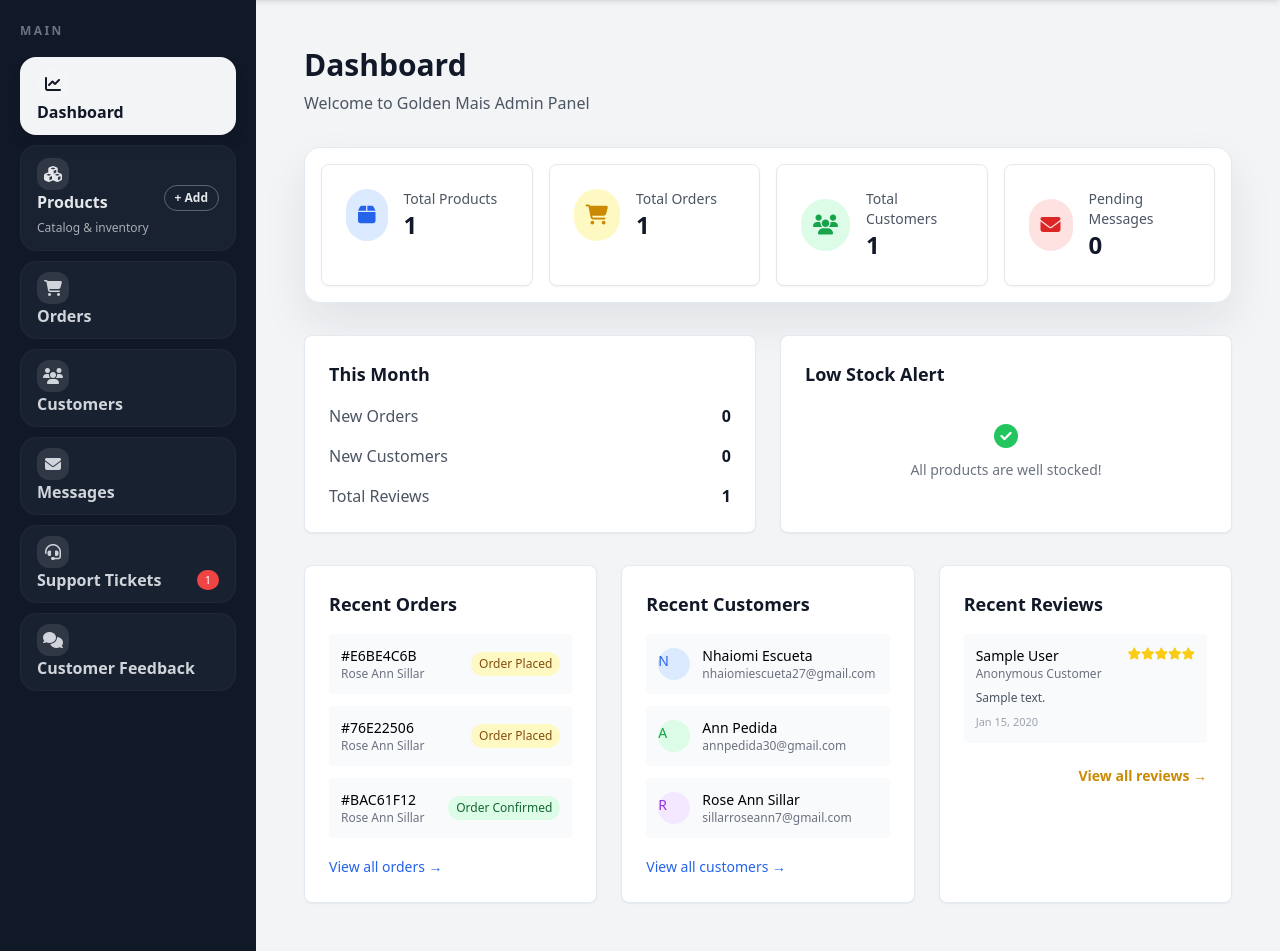
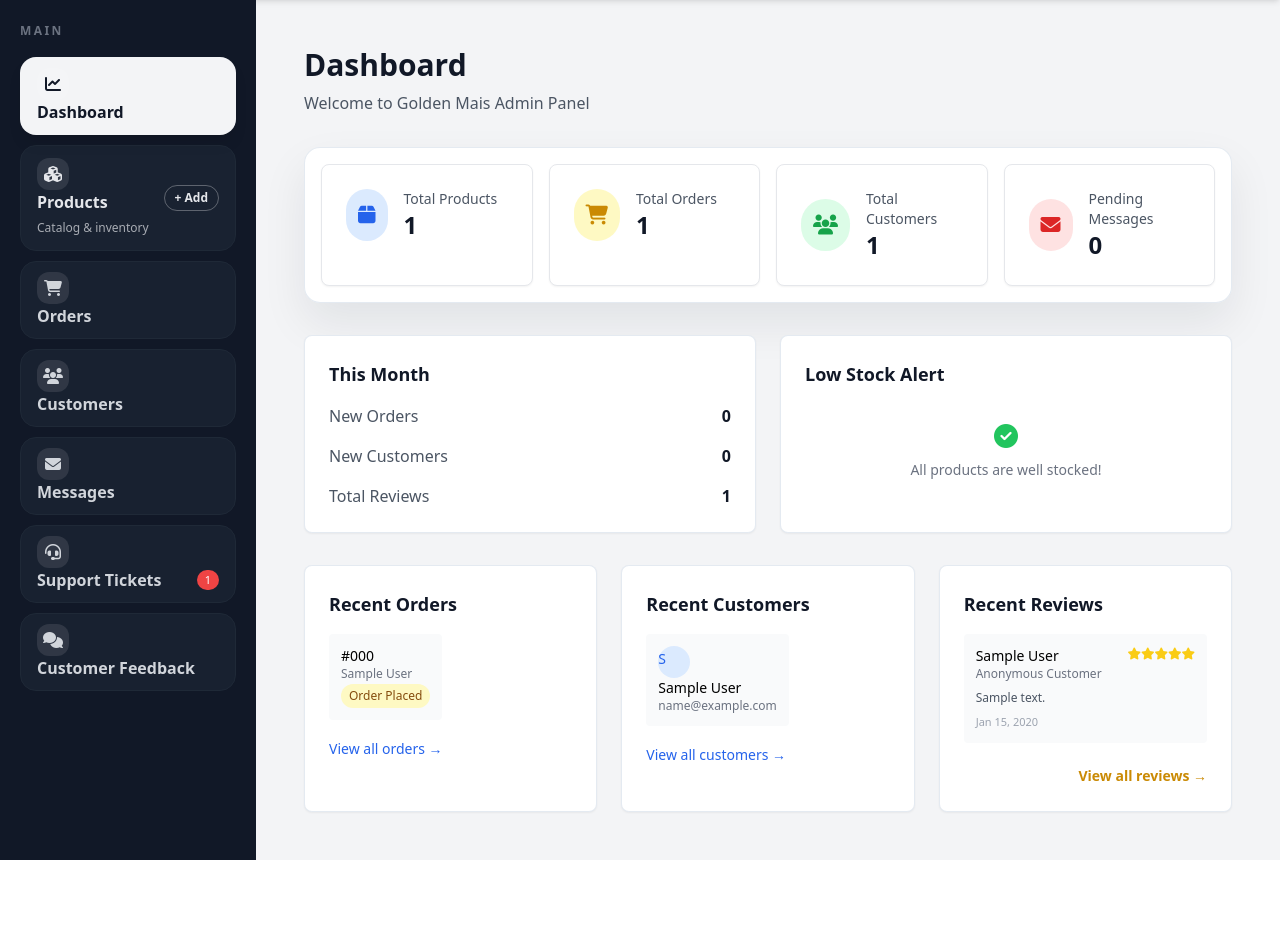
Before and after one commit to sillarroseann/goldenmais, a Django app: page /admin-dashboard/ in a window 1280 px wide. Shown: the part 81-1032 px from the top of the page. After the commit the page ends 941 px from the top, so only its background shows below. Run offline with Django 4.2, Linux system fonts and the light colour scheme; a user stored in the database is signed in; tables that the repository leaves empty hold one stand-in row (values such as "Sample post"); some libraries are stand-ins or nearby versions.

Commit message:
Hide empty recent activities, improve admin/customer separation, customers can adjust quantity with -/+ buttons, category field is gone from product add form

```diff
--- a/templates/admin/dashboard.html
+++ b/templates/admin/dashboard.html
@@ -114,72 +114,48 @@
 <!-- Recent Activity -->
 <div class="grid grid-cols-1 lg:grid-cols-3 gap-6">
     <!-- Recent Orders -->
+    {% if recent_orders %}
     <div class="floating-section bg-white rounded-lg shadow-sm border p-6">
         <h3 class="text-lg font-semibold text-gray-900 mb-4">Recent Orders</h3>
         <div class="space-y-3">
-            <div class="flex justify-between items-center p-3 bg-gray-50 rounded">
+            {% for order in recent_orders %}
+            <a href="{% url 'admin_order_details' order.id %}" class="flex justify-between items-center p-3 bg-gray-50 rounded hover:bg-gray-100 transition">
                 <div>
-                    <p class="text-sm font-medium">#E6BE4C6B</p>
-                    <p class="text-xs text-gray-500">Rose Ann Sillar</p>
+                    <p class="text-sm font-medium">#{{ order.order_number }}</p>
+                    <p class="text-xs text-gray-500">{{ order.customer.user.get_full_name|default:order.customer.user.username }}</p>
                 </div>
-                <span class="text-xs px-2 py-1 rounded-full bg-yellow-100 text-yellow-800">Order Placed</span>
-            </div>
-            <div class="flex justify-between items-center p-3 bg-gray-50 rounded">
-                <div>
-                    <p class="text-sm font-medium">#76E22506</p>
-                    <p class="text-xs text-gray-500">Rose Ann Sillar</p>
-                </div>
-                <span class="text-xs px-2 py-1 rounded-full bg-yellow-100 text-yellow-800">Order Placed</span>
-            </div>
-            <div class="flex justify-between items-center p-3 bg-gray-50 rounded">
-                <div>
-                    <p class="text-sm font-medium">#BAC61F12</p>
-                    <p class="text-xs text-gray-500">Rose Ann Sillar</p>
-                </div>
-                <span class="text-xs px-2 py-1 rounded-full bg-green-100 text-green-800">Order Confirmed</span>
-            </div>
+                <span class="text-xs px-2 py-1 rounded-full {% if order.status == 'pending' %}bg-yellow-100 text-yellow-800{% elif order.status == 'confirmed' %}bg-blue-100 text-blue-800{% elif order.status == 'delivered' %}bg-green-100 text-green-800{% else %}bg-gray-100 text-gray-800{% endif %}">{{ order.get_status_display }}</span>
+            </a>
+            {% endfor %}
         </div>
         <div class="mt-4">
             <a href="{% url 'admin_orders' %}" class="text-sm text-blue-600 hover:text-blue-800">View all orders →</a>
         </div>
     </div>
+    {% endif %}
 
     <!-- Recent Customers -->
+    {% if recent_customers %}
     <div class="floating-section bg-white rounded-lg shadow-sm border p-6">
         <h3 class="text-lg font-semibold text-gray-900 mb-4">Recent Customers</h3>
         <div class="space-y-3">
-            <div class="flex items-center p-3 bg-gray-50 rounded">
+            {% for customer in recent_customers %}
+            <a href="{% url 'admin_customer_view' customer.id %}" class="flex items-center p-3 bg-gray-50 rounded hover:bg-gray-100 transition">
                 <div class="w-8 h-8 bg-blue-100 rounded-full flex items-center justify-center mr-3">
-                    <span class="text-blue-600 font-medium text-sm">N</span>
+                    <span class="text-blue-600 font-medium text-sm">{{ customer.user.first_name|first|upper }}</span>
                 </div>
                 <div>
-                    <p class="text-sm font-medium">Nhaiomi Escueta</p>
-                    <p class="text-xs text-gray-500">nhaiomiescueta27@gmail.com</p>
+                    <p class="text-sm font-medium">{{ customer.user.get_full_name|default:customer.user.username }}</p>
+                    <p class="text-xs text-gray-500">{{ customer.user.email }}</p>
                 </div>
-            </div>
-            <div class="flex items-center p-3 bg-gray-50 rounded">
-                <div class="w-8 h-8 bg-green-100 rounded-full flex items-center justify-center mr-3">
-                    <span class="text-green-600 font-medium text-sm">A</span>
-                </div>
-                <div>
-                    <p class="text-sm font-medium">Ann Pedida</p>
-                    <p class="text-xs text-gray-500">annpedida30@gmail.com</p>
-                </div>
-            </div>
-            <div class="flex items-center p-3 bg-gray-50 rounded">
-                <div class="w-8 h-8 bg-purple-100 rounded-full flex items-center justify-center mr-3">
-                    <span class="text-purple-600 font-medium text-sm">R</span>
-                </div>
-                <div>
-                    <p class="text-sm font-medium">Rose Ann Sillar</p>
-                    <p class="text-xs text-gray-500">sillarroseann7@gmail.com</p>
-                </div>
-            </div>
+            </a>
+            {% endfor %}
         </div>
         <div class="mt-4">
             <a href="{% url 'admin_customers' %}" class="text-sm text-blue-600 hover:text-blue-800">View all customers →</a>
         </div>
     </div>
+    {% endif %}
 
     <!-- Recent Reviews -->
     <div class="floating-section bg-white rounded-lg shadow-sm border p-6">
```
